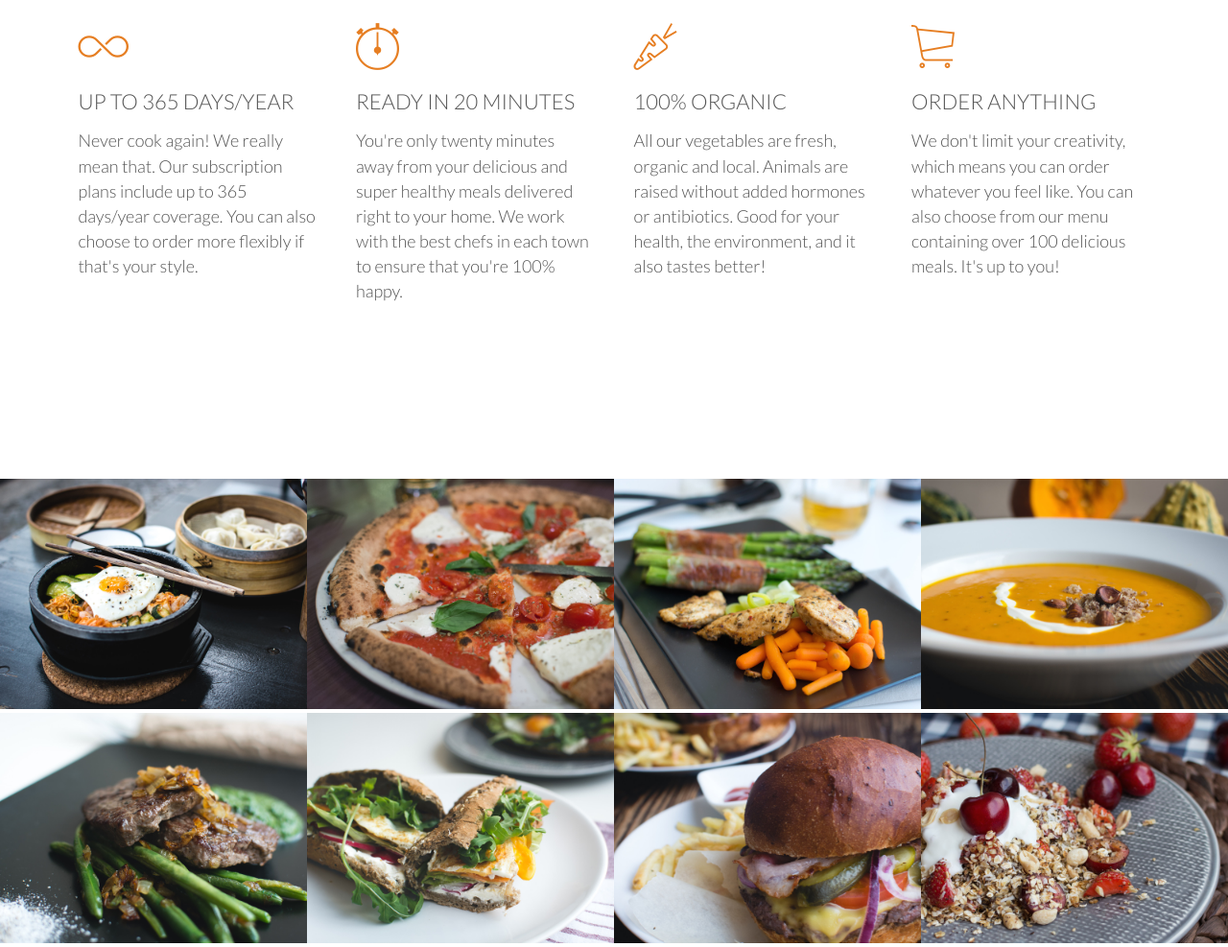
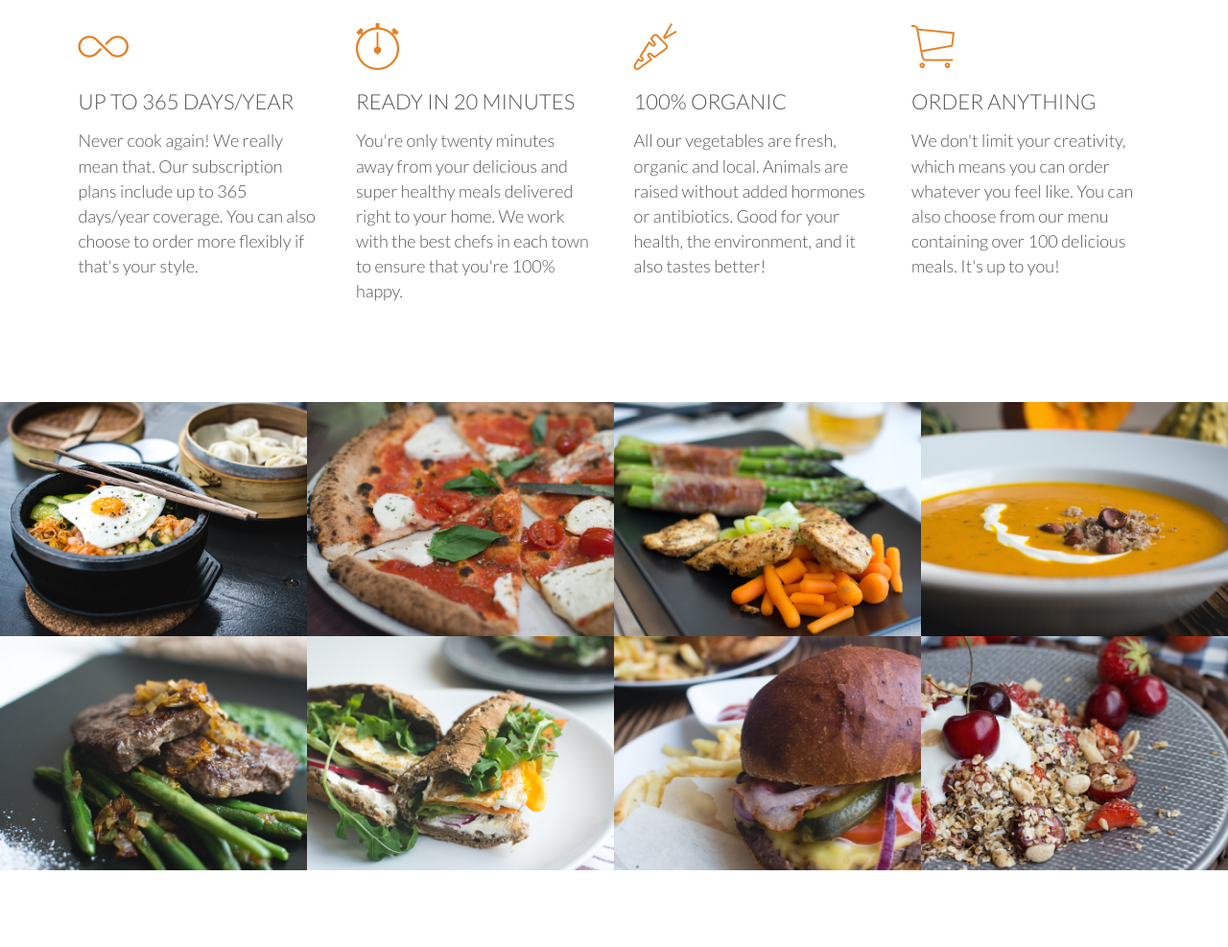
Before and after one commit to Zablyk/Web-site-Omnifood, a plain HTML site: page index.htm in a window 1280 px wide. Shown: the part 1050-2037 px from the top of the page at 96% size. After the commit the page ends 1957 px from the top, so only its background shows below. Drawn offline with Linux system fonts and the light colour scheme; files whose address does not match are found by name.

Commit message:
added a visual effect to our images using transform and animation

```diff
--- a/resources/css/style.css
+++ b/resources/css/style.css
@@ -197,6 +197,10 @@ header {
 /* MEALS */
 /* ----------------------------------------------------------------------------- */
 
+.section-meals {
+    padding: 0;
+}
+
 .meals-showcase {
     list-style: none;
     width: 100%;
@@ -211,9 +215,16 @@ header {
 .meal-photo {
     width: 100%;
     margin: 0;
+    overflow: hidden;
 }
 
 .meal-photo img {
     width: 100%;
     height: auto;
+    transform: scale(1.15);
+    transition: transform 0.5s;
 }
+
+.meal-photo img:hover {
+    transform: scale(1.03);
+}
```
